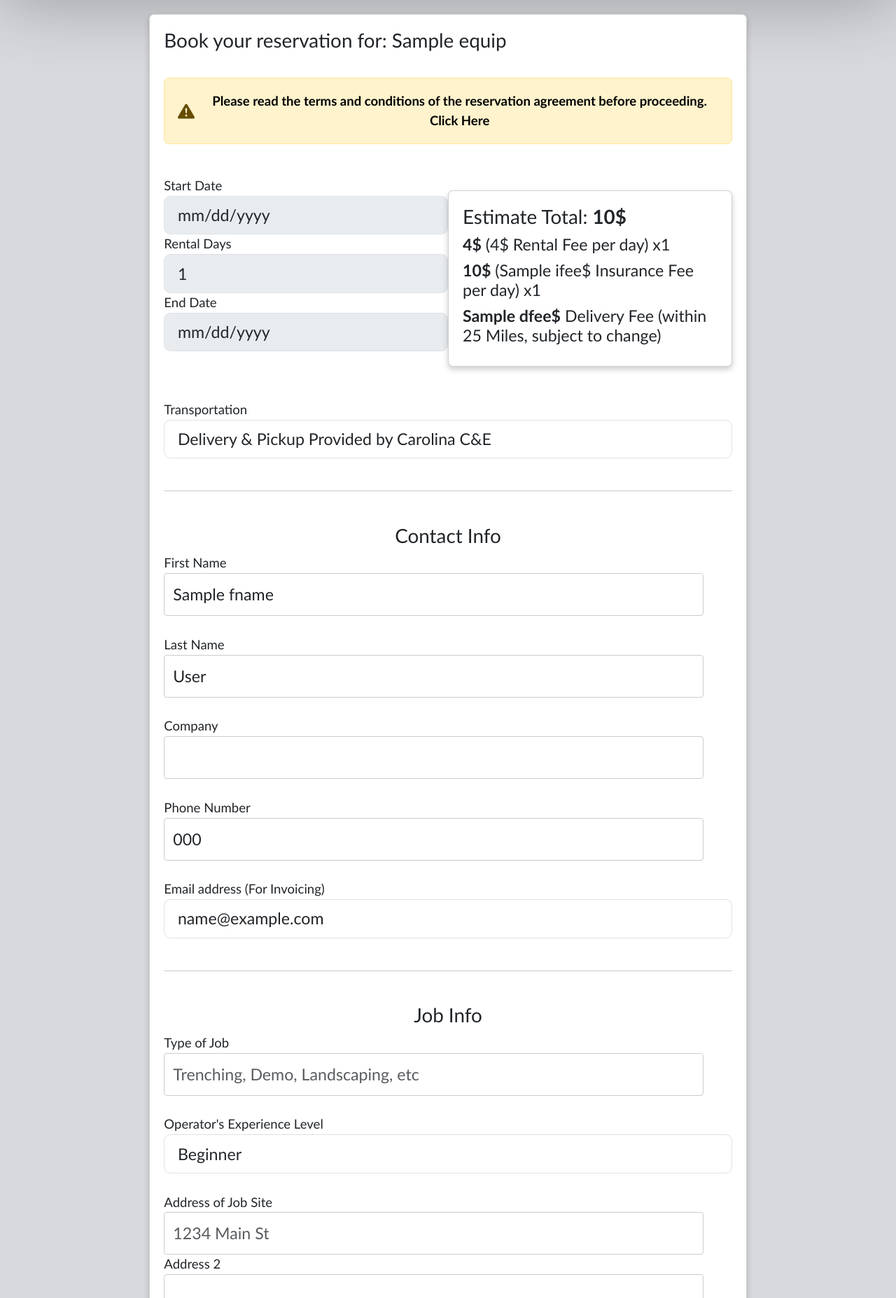
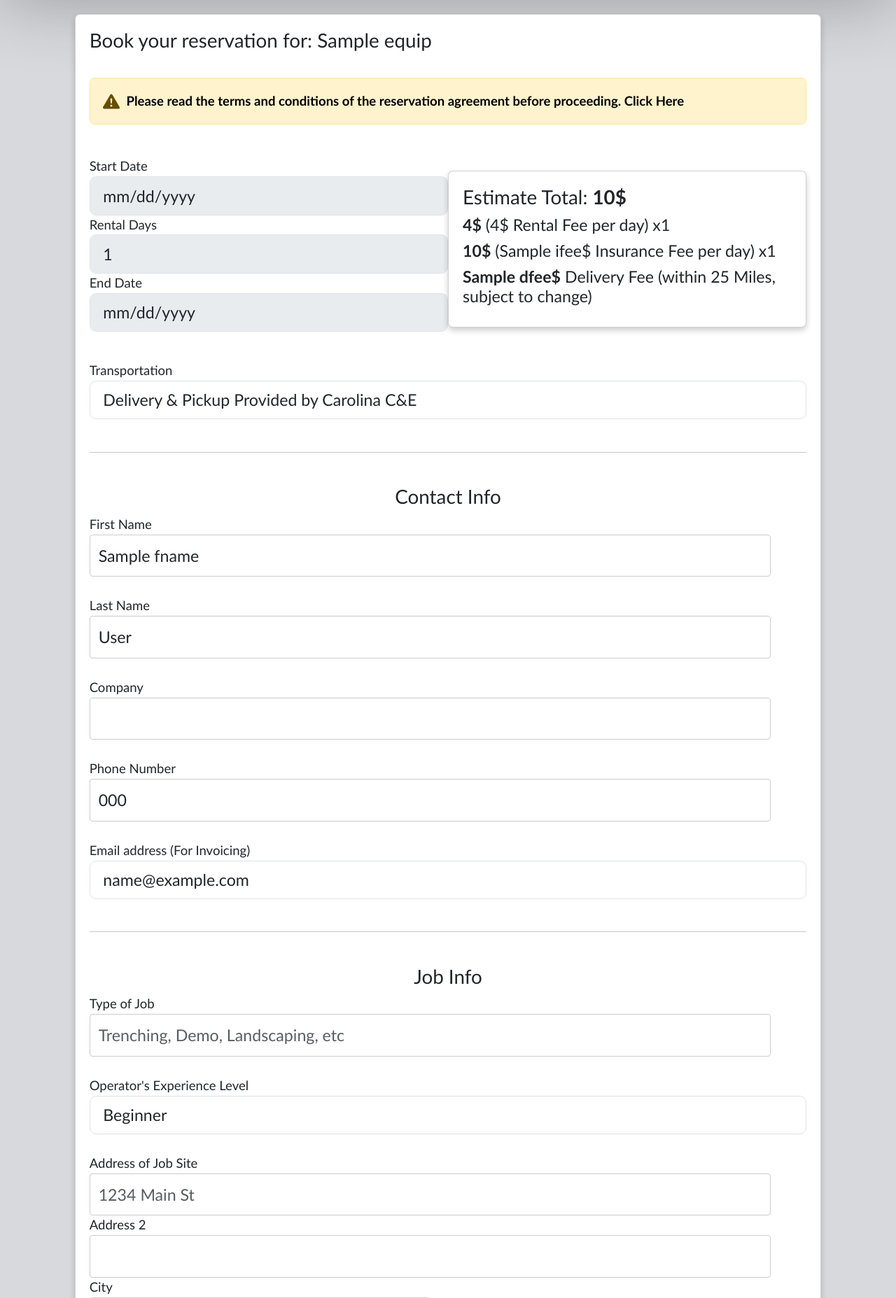
Before and after one commit to macklellan/cce_equipment_rental_app, a Flask app: template templates/reservation_create.html in a window 1280 px wide. Shown: the part 112-1967 px from the top of the page at 70% size. Run offline with Flask 3, Linux system fonts and the light colour scheme; the template is opened without the code that fills it: most values are stand-ins (such as "Sample title", 1, 10 or a date in 2020); some libraries are stand-ins or nearby versions.

Commit message:
Updated to reservation create template html for mobile friendliness

```diff
--- a/templates/reservation_create.html
+++ b/templates/reservation_create.html
@@ -3,9 +3,9 @@
 
 
 <div class="row">
-  <div class="col-sm-2">
+  <div class="col-sm-1">
   </div>
-  <div class="col-sm-8">
+  <div class="col-sm-10">
     <div class="submit-card card">
       <h4>
         Book your reservation for: {{ equip }}
@@ -182,7 +182,7 @@
 
 
   </div>
-  <div class="col-sm-2">
+  <div class="col-sm-1">
   </div>
 </div>
 
```
